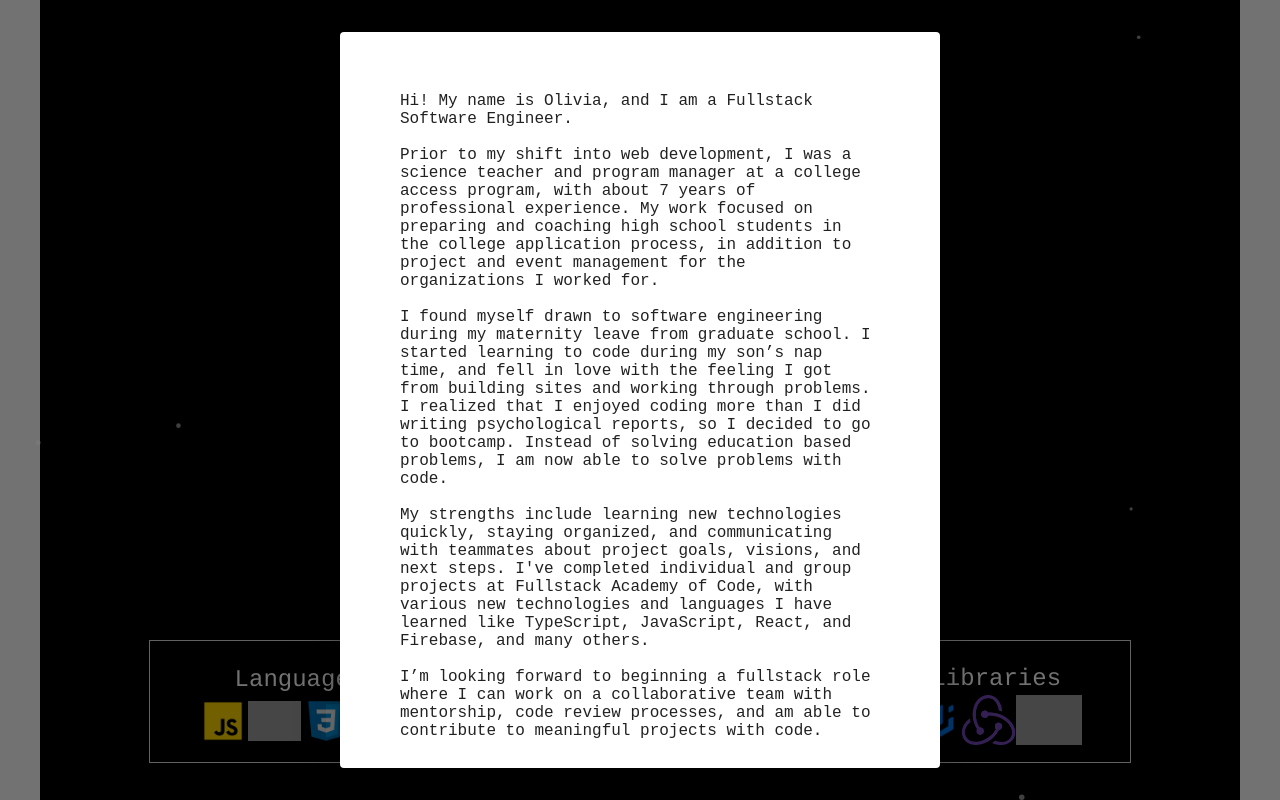
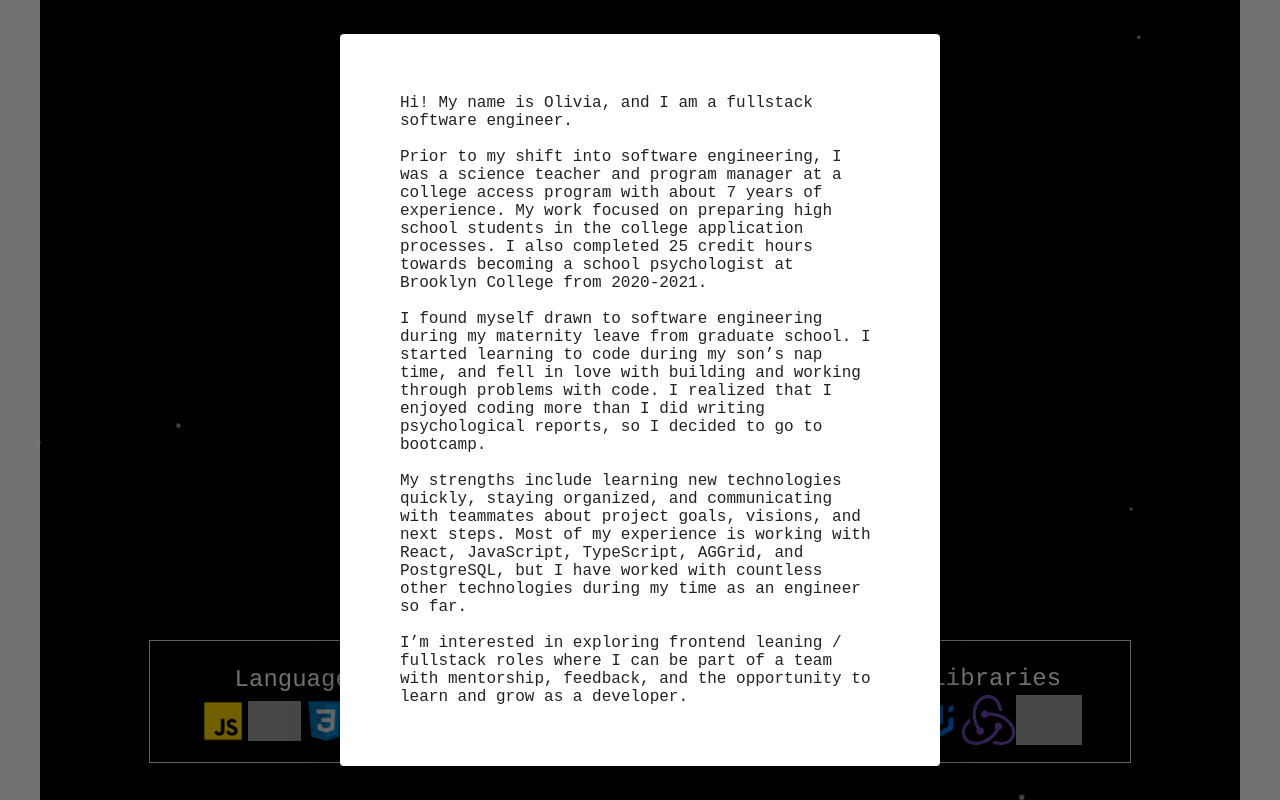
Before and after one commit to ocjarman/oliviajarman, a React (Create React App) app: page /#/ in a window 1280 px wide. Both pictures are taken after a click on the button "ABOUT ME". Shown: the top 800 px of the page. Built offline with nearby package versions, Linux system fonts and the light colour scheme; grey boxes are pictures that could not be loaded.

Commit message:
updated bio

```diff
--- a/src/components/AboutMe.js
+++ b/src/components/AboutMe.js
@@ -14,33 +14,30 @@ function SimpleDialog(props) {
   return (
     <Dialog onClose={handleClose} open={open}>
       <List sx={{ padding: "10%", width: "80%" }}>
-        Hi! My name is Olivia, and I am a Fullstack Software Engineer.<br></br>
+        Hi! My name is Olivia, and I am a fullstack software engineer.<br></br>
         <br></br>
-        Prior to my shift into web development, I was a science teacher and
-        program manager at a college access program, with about 7 years of
-        professional experience. My work focused on preparing and coaching high
-        school students in the college application process, in addition to
-        project and event management for the organizations I worked for.{" "}
+        Prior to my shift into software engineering, I was a science teacher and
+        program manager at a college access program with about 7 years of
+        experience. My work focused on preparing high school students in the
+        college application processes. I also completed 25 credit hours towards
+        becoming a school psychologist at Brooklyn College from 2020-2021.{" "}
         <br></br>
         <br></br>I found myself drawn to software engineering during my
         maternity leave from graduate school. I started learning to code during
-        my son’s nap time, and fell in love with the feeling I got from building
-        sites and working through problems. I realized that I enjoyed coding
-        more than I did writing psychological reports, so I decided to go to
-        bootcamp. Instead of solving education based problems, I am now able to
-        solve problems with code. <br></br>
+        my son’s nap time, and fell in love with building and working through
+        problems with code. I realized that I enjoyed coding more than I did
+        writing psychological reports, so I decided to go to bootcamp. <br></br>
         <br></br>
         My strengths include learning new technologies quickly, staying
         organized, and communicating with teammates about project goals,
-        visions, and next steps. I've completed individual and group projects at
-        Fullstack Academy of Code, with various new technologies and languages I
-        have learned like TypeScript, JavaScript, React, and Firebase, and many
-        others.
+        visions, and next steps. Most of my experience is working with React,
+        JavaScript, TypeScript, AGGrid, and PostgreSQL, but I have worked with
+        countless other technologies during my time as an engineer so far.
         <br></br>
         <br></br>
-        I’m looking forward to beginning a fullstack role where I can work on a
-        collaborative team with mentorship, code review processes, and am able
-        to contribute to meaningful projects with code.
+        I’m interested in exploring frontend leaning / fullstack roles where I
+        can be part of a team with mentorship, feedback, and the opportunity to
+        learn and grow as a developer.
       </List>
     </Dialog>
   );
```
Also changed, not shown: 1 other file (tests, documents, lock files or other folders).
